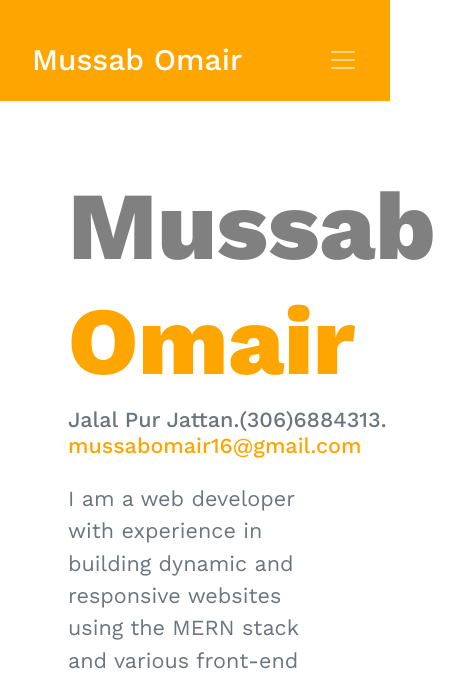
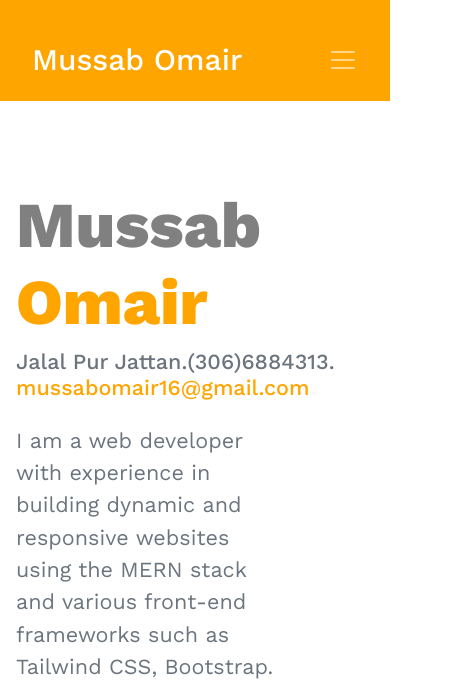
Before and after one commit to MussabPro/Mussab-Resume, a plain HTML site: page index.html in a window 390 px wide. Shown: the top 682 px of the page, 460 px wide, since content can reach past the window. Drawn offline with nearby package versions, Linux system fonts and the light colour scheme.

Commit message:
Padding removed

```diff
--- a/Css/resume.css
+++ b/Css/resume.css
@@ -89,7 +89,11 @@ hr {
   font-weight: 800;
   font-size: 6rem;
 }
-
+@media (max-width: 450px) {
+  #name {
+    font-size: 4rem;
+  }
+}
 .heading {
   font-weight: 500;
   font-size: 5rem;
@@ -334,10 +338,12 @@ div.resume-content > h2 {
     height: 100vh;
     width: 100vw;
     padding: 20px;
+    padding: 0px;
   }
 
   .Sections > section {
     min-height: 100vh;
+    padding: 0px;
     max-height: fit-content;
   }
 }
```
